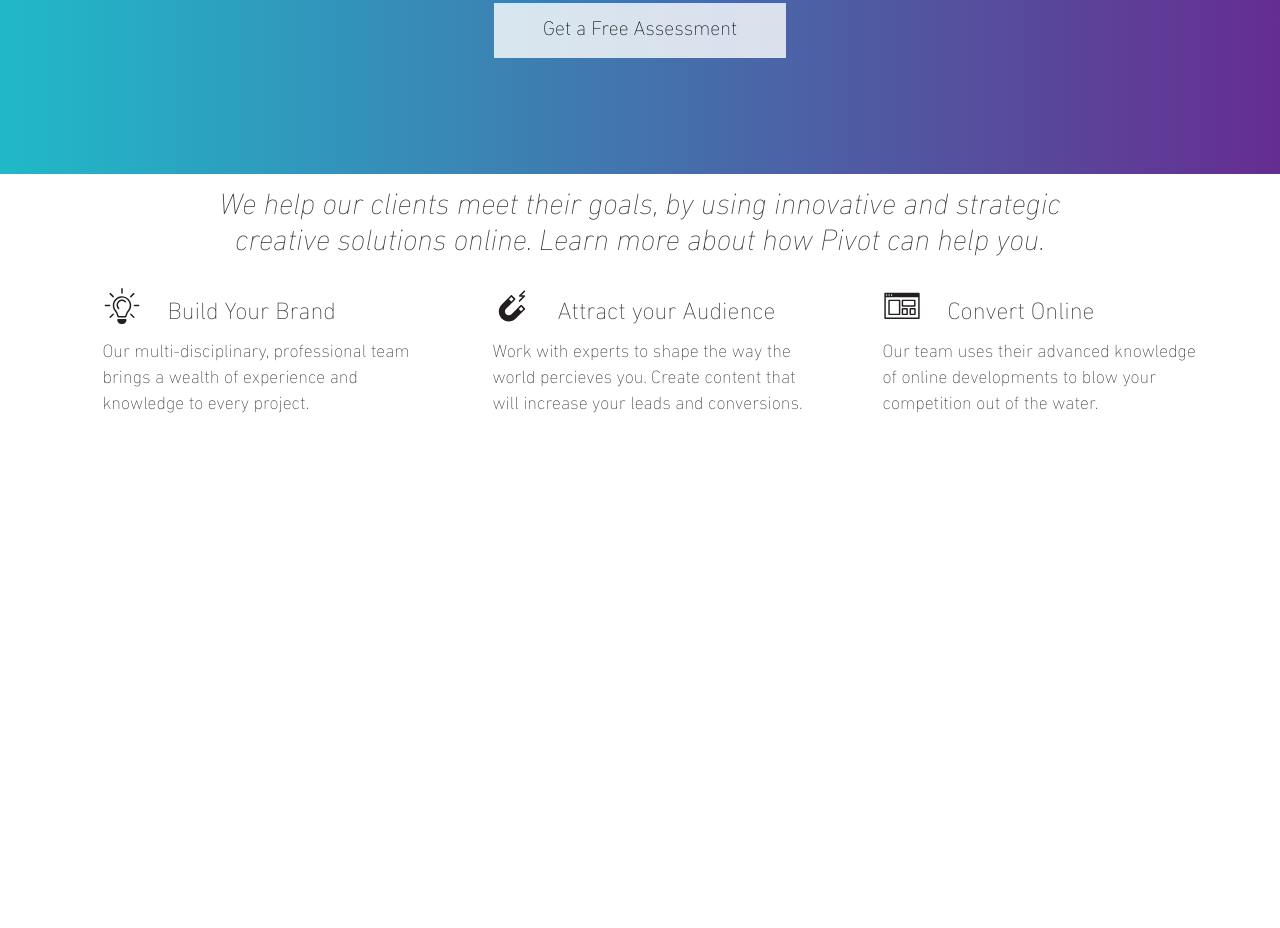
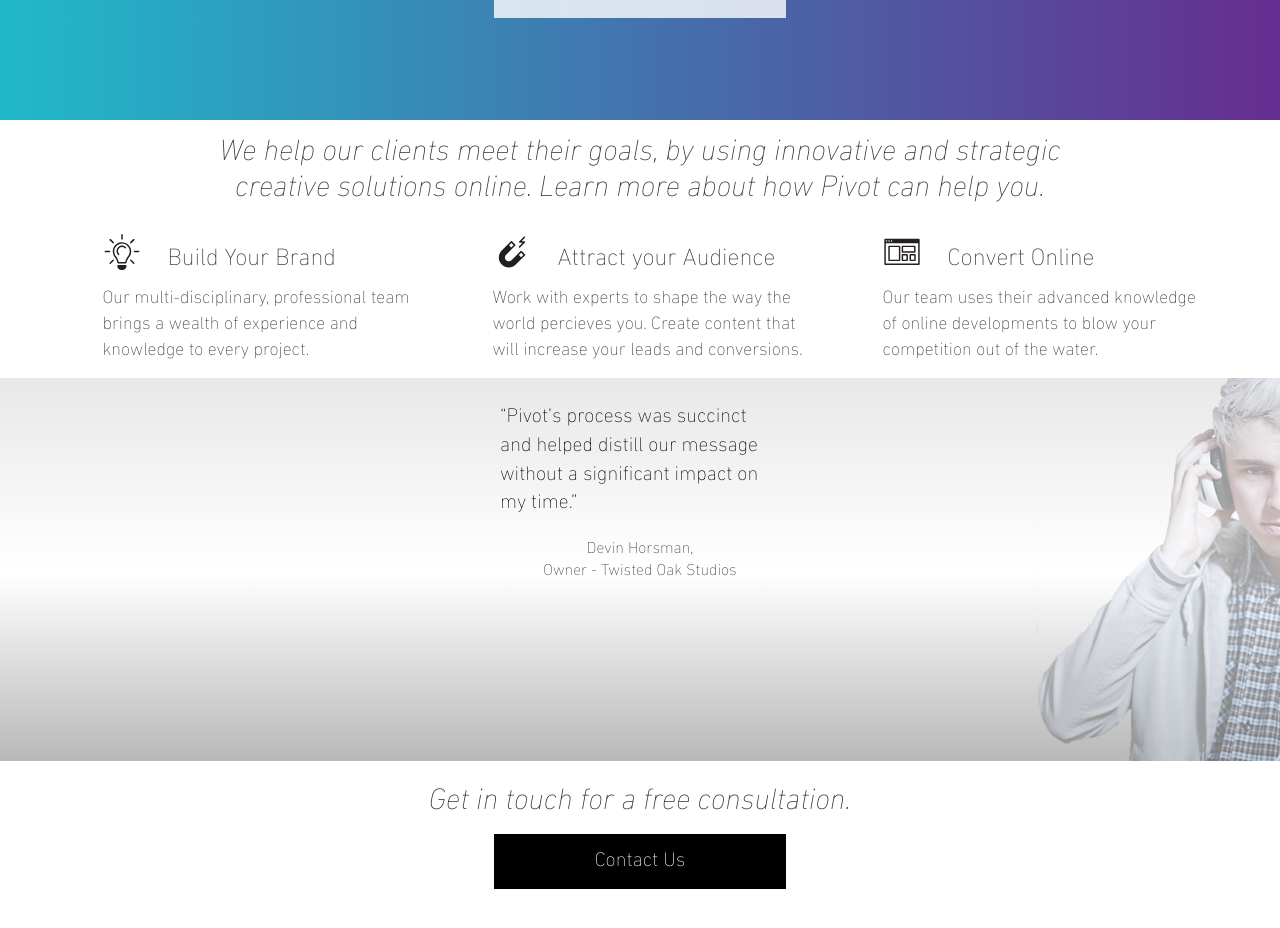
Before and after one commit to letspivot/letspivot.github.io, a plain HTML site: page index.html in a window 1280 px wide. Shown: the part 490-1418 px from the top of the page. Before the commit the page ends 922 px from the top, so only its background shows below. Drawn offline with nearby package versions, Linux system fonts and the light colour scheme.

Commit message:
Add testimonial and end-of-page CTA.

```diff
--- /dev/null
+++ b/css/cta.css
@@ -0,0 +1,37 @@
+@import url("include.css");
+
+.cta-callout {
+  font-family: DINNextLTPro-UltraLightIt;
+  font-size: 24px;
+  width: 200px;
+  margin: auto;
+  text-align: center;
+  margin-top: 20px;
+  display: block;
+}
+
+.cta-button-bottom {
+  border: 0;
+  background: #000;
+  width: 292px;
+  margin: 0 auto;
+  height: 55px;
+  line-height: 37px;
+  font-size: 20px;
+  color: #fff;
+  margin-top: 10px;
+  margin-bottom: 55px;
+  display: block;
+}
+
+.cta-button-bottom:hover {
+  background: #03b9c8;
+  color: #FFF;
+}
+
+@media (min-width: 768px) {
+  .cta-callout {
+    width: 500px;
+    font-size: 30px;
+  }
+}
--- a/css/hero.css
+++ b/css/hero.css
@@ -27,9 +27,8 @@ screen-lg-min-1200px
   font-size: 15px;
 }
 
-.cta-button {
+.cta-button-hero {
   border: 0;
-  background: #03b9c8;
   width: 292px;
   margin: 0 auto;
   height: 55px;
@@ -39,10 +38,10 @@ screen-lg-min-1200px
   background: rgba(255, 255, 255, 0.8);
   margin-top: 10px;
   margin-bottom: 55px;
-  width: 295px;
+  display: block;
 }
 
-.cta-button:hover {
+.cta-button-hero:hover {
   background: rgba(0,0,0,0.8);
   color: #FFF;
 }
@@ -64,7 +63,7 @@ screen-lg-min-1200px
       margin-bottom: 25px;
   }
 
-  .cta-button {
+  .cta-button-hero {
       width: 292px;
       margin: 0 auto;
       height: 55px;
@@ -74,8 +73,8 @@ screen-lg-min-1200px
 
 @media (min-width: 992px) {
   .hero {
-    height: 664px;
-    padding-top: 170px;
+    height: 610px;
+    padding-top: 130px;
   }
 
   .hero-supporting-text {
--- /dev/null
+++ b/css/testimonial.css
@@ -0,0 +1,37 @@
+.testimonial {
+  height: 383px;
+
+  /* Permalink - use to edit and share this gradient: http://colorzilla.com/gradient-editor/#e8e8e8+0,ffffff+50,ffffff+51,b8b8b8+100 */
+  background: #e8e8e8; /* Old browsers */
+  background: -moz-linear-gradient(top,  #e8e8e8 0%, #ffffff 50%, #ffffff 51%, #b8b8b8 100%); /* FF3.6+ */
+  background: -webkit-gradient(linear, left top, left bottom, color-stop(0%,#e8e8e8), color-stop(50%,#ffffff), color-stop(51%,#ffffff), color-stop(100%,#b8b8b8)); /* Chrome,Safari4+ */
+  background: -webkit-linear-gradient(top,  #e8e8e8 0%,#ffffff 50%,#ffffff 51%,#b8b8b8 100%); /* Chrome10+,Safari5.1+ */
+  background: -o-linear-gradient(top,  #e8e8e8 0%,#ffffff 50%,#ffffff 51%,#b8b8b8 100%); /* Opera 11.10+ */
+  background: -ms-linear-gradient(top,  #e8e8e8 0%,#ffffff 50%,#ffffff 51%,#b8b8b8 100%); /* IE10+ */
+  background: linear-gradient(to bottom,  #e8e8e8 0%,#ffffff 50%,#ffffff 51%,#b8b8b8 100%); /* W3C */
+  filter: progid:DXImageTransform.Microsoft.gradient( startColorstr='#e8e8e8', endColorstr='#b8b8b8',GradientType=0 ); /* IE6-9 */
+}
+
+.testimonial-quote {
+  font-size: 20px;
+  color: black;
+  width: 280px;
+  margin: auto;
+  padding-top: 25px;
+}
+
+.testimonial-author {
+  font-size: 16px;
+  text-align: center;
+  width: 200px;
+  margin: auto;
+  margin-top: 20px;
+}
+
+.mobile-devin {
+  width:100%;
+  height:393px;
+  background-position: right 0;
+  background-repeat: no-repeat;
+  background-image: url(../img/mobile_devin.png);
+}
--- a/index.html
+++ b/index.html
@@ -22,6 +22,8 @@
     <link href="css/navbar.css" rel="stylesheet">
     <link href="css/main.css" rel="stylesheet">
     <link href="css/about.css" rel="stylesheet">
+    <link href="css/testimonial.css" rel="stylesheet">
+    <link href="css/cta.css" rel="stylesheet">
   </head>
   <body>
     <nav class="navbar navbar-default navbar-fixed-top">
@@ -55,7 +57,7 @@
           target. create. <br> track. convert.
       </h1>
       <p class="hero-supporting-text">We're here to help your business grow</p>
-      <center><button type="button" class="cta-button" data-toggle="modal" data-target="#ctaModal">Get a Free Assessment</button></center>
+      <button type="button" class="cta-button-hero" data-toggle="modal" data-target="#ctaModal">Get a Free Assessment</button>
     </div>
 
     <div class="container">
@@ -128,18 +130,24 @@
       </div>
     </div>
 
+    <div class="testimonial">
+      <div class="mobile-devin">
+        <p class="testimonial-quote">
+  			“Pivot’s process was succinct and helped distill our message without a significant impact on my time.”
+  		</p>
+  		<p class="testimonial-author">
+  			Devin Horsman, <br>
+  			Owner - Twisted Oak Studios
+  		</p>
+      </div>
+    </div>
+
+    <p class="cta-callout">
+      Get in touch for a free consultation.
+    </p>
 
 
-
-
-
-
-
-
-
-
-
-
+    <button type="button" class="cta-button-bottom" data-toggle="modal" data-target="#ctaModal">Contact Us</button>
 
     <!-- Modal -->
     <div class="modal fade" id="ctaModal" tabindex="-1" role="dialog" aria-labelledby="myModalLabel">
```
Also changed, not shown: img/full_courtney.png (added), img/full_devin.png (added), img/mobile_devin.png (added).
